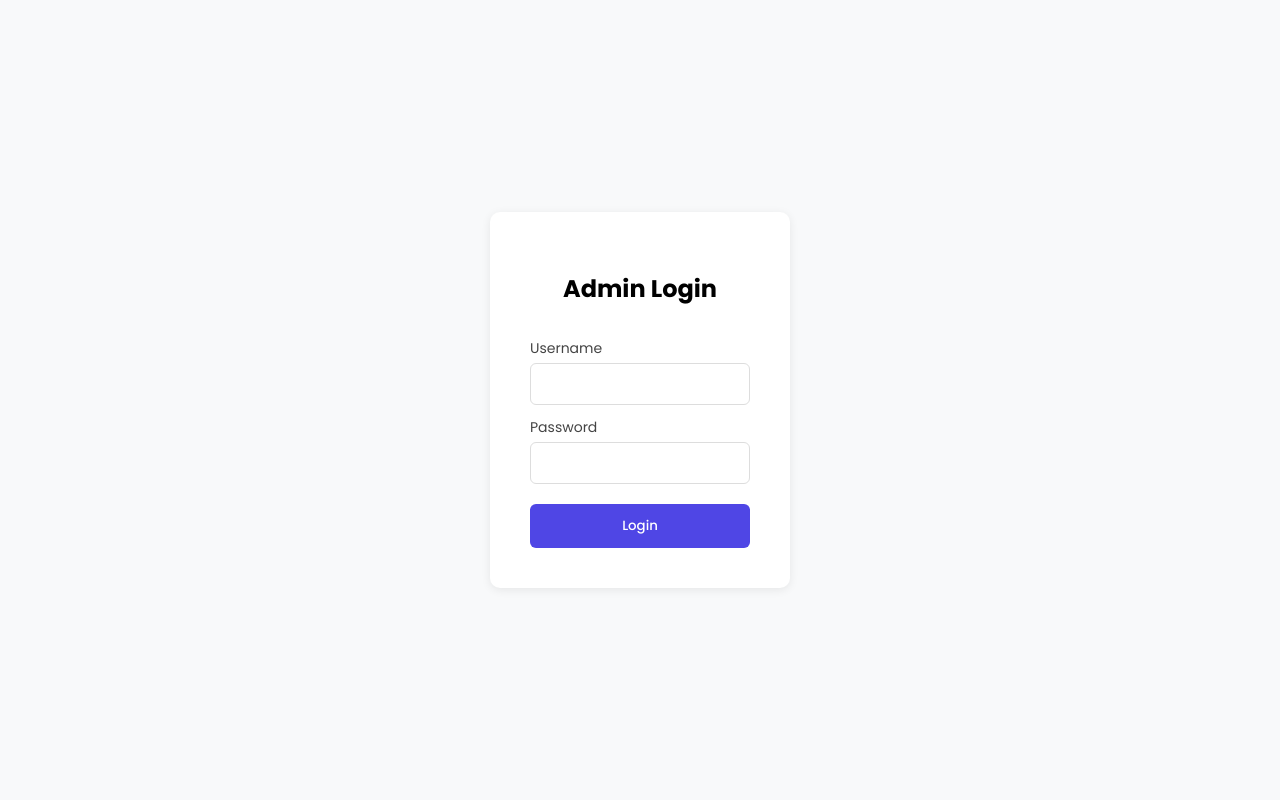
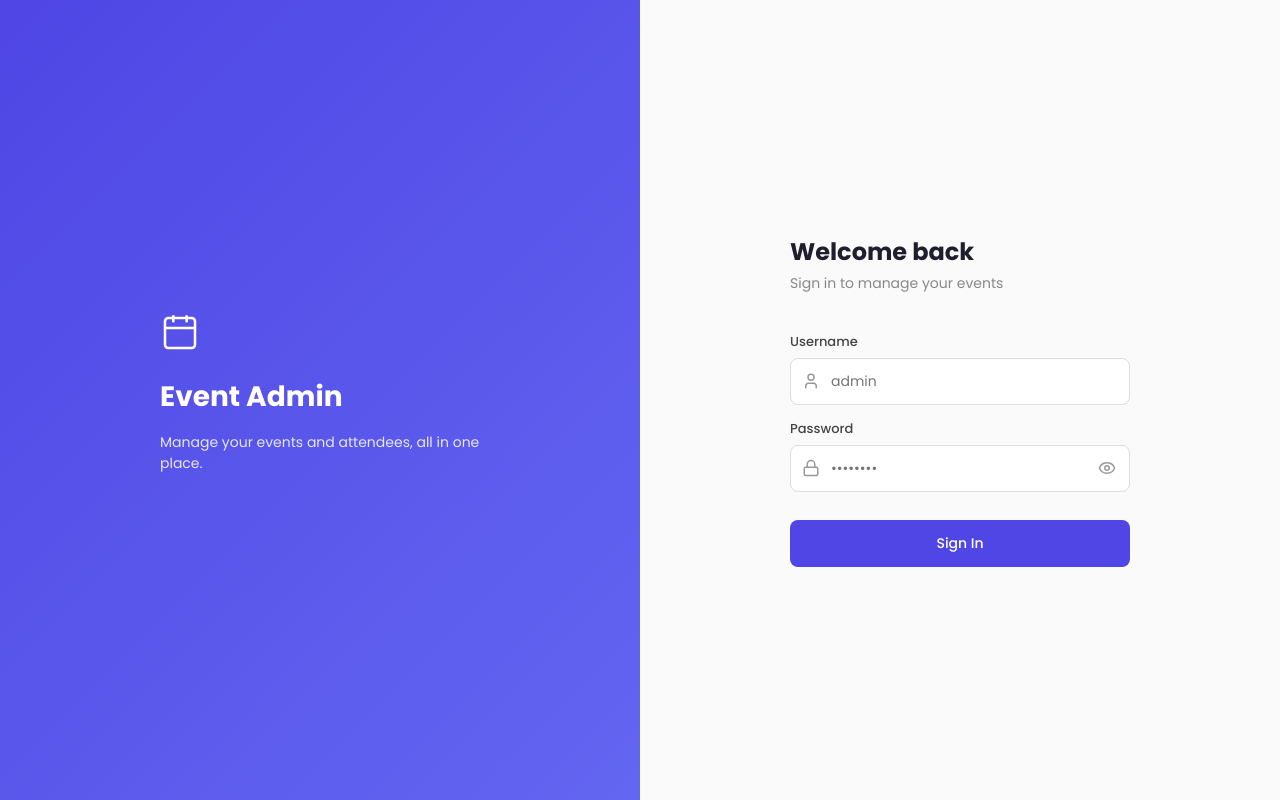
Before and after one commit to w2xw30/EventManagementSystem_4SWD, a React (Vite) app in the folder client/: page /login in a window 1280 px wide. Built offline with nearby package versions, Linux system fonts and the light colour scheme.

Commit message:
Revamp login page and redirect to dashboard

```diff
--- a/client/package.json
+++ b/client/package.json
@@ -11,6 +11,7 @@
   },
   "dependencies": {
     "axios": "^1.18.1",
+    "lucide-react": "^1.28.0",
     "react": "^19.2.7",
     "react-dom": "^19.2.7",
     "react-router-dom": "^7.18.1"
--- a/client/src/pages/Login.css
+++ b/client/src/pages/Login.css
@@ -1,61 +1,150 @@
 .login-page {
   display: flex;
+  min-height: 100vh;
+}
+
+.login-brand {
+  flex: 1;
+  background: linear-gradient(135deg, #4f46e5, #6366f1);
+  color: white;
+  display: flex;
+  align-items: center;
   justify-content: center;
+  padding: 40px;
+}
+
+.login-brand-content {
+  max-width: 320px;
+}
+
+.login-brand-content h1 {
+  margin: 16px 0 8px 0;
+  font-size: 28px;
+}
+
+.login-brand-content p {
+  font-size: 14px;
+  color: rgba(255, 255, 255, 0.85);
+  line-height: 1.5;
+}
+
+.login-form-side {
+  flex: 1;
+  display: flex;
   align-items: center;
-  min-height: 100vh;
-  background-color: #f8f9fa;
+  justify-content: center;
+  background-color: #fafafa;
+  padding: 40px;
 }
 
 .login-form {
-  background: white;
-  padding: 40px;
-  border-radius: 10px;
-  box-shadow: 0 2px 10px rgba(0, 0, 0, 0.08);
-  width: 300px;
+  width: 100%;
+  max-width: 340px;
   display: flex;
   flex-direction: column;
 }
 
 .login-form h2 {
-  margin-bottom: 20px;
-  text-align: center;
+  margin: 0 0 4px 0;
+  font-size: 24px;
+  color: #1e1e2f;
+}
+
+.login-subtext {
+  margin: 0 0 24px 0;
+  font-size: 14px;
+  color: #888;
 }
 
 .login-form label {
-  margin-top: 12px;
-  margin-bottom: 4px;
-  font-size: 14px;
+  margin-top: 14px;
+  margin-bottom: 6px;
+  font-size: 13px;
+  font-weight: 500;
   color: #444;
 }
 
-.login-form input {
-  padding: 10px;
-  border: 1px solid #ddd;
-  border-radius: 6px;
-  font-family: "Poppins", sans-serif;
+.input-with-icon {
+  position: relative;
+  display: flex;
+  align-items: center;
 }
 
-.login-form button {
-  margin-top: 20px;
-  padding: 12px;
+.input-icon {
+  position: absolute;
+  left: 12px;
+  color: #999;
+  pointer-events: none;
+}
+
+.input-with-icon input {
+  width: 100%;
+  padding: 12px 12px 12px 40px;
+  border: 1px solid #ddd;
+  border-radius: 8px;
+  font-family: "Poppins", sans-serif;
+  font-size: 14px;
+  box-sizing: border-box;
+}
+
+.input-with-icon input:focus {
+  outline: none;
+  border-color: #4f46e5;
+}
+
+.toggle-password {
+  position: absolute;
+  right: 10px;
+  background: none;
+  border: none;
+  color: #999;
+  cursor: pointer;
+  display: flex;
+  align-items: center;
+  padding: 4px;
+}
+
+.toggle-password:hover {
+  color: #555;
+}
+
+.login-btn {
+  margin-top: 28px;
+  padding: 13px;
   background-color: #4f46e5;
   color: white;
   border: none;
-  border-radius: 6px;
+  border-radius: 8px;
   cursor: pointer;
   font-family: "Poppins", sans-serif;
   font-weight: 500;
+  font-size: 14px;
 }
 
-.login-form button:hover {
+.login-btn:hover:not(:disabled) {
   background-color: #4338ca;
+}
+
+.login-btn:disabled {
+  opacity: 0.7;
+  cursor: not-allowed;
 }
 
 .login-error {
   background-color: #fee2e2;
   color: #b91c1c;
-  padding: 8px;
+  padding: 10px;
   border-radius: 6px;
-  font-size: 14px;
-  margin-bottom: 10px;
+  font-size: 13px;
+  margin-bottom: 6px;
 }
+
+@media (max-width: 700px) {
+  .login-page {
+    flex-direction: column;
+  }
+  .login-brand {
+    padding: 30px;
+    flex: none;
+  }
+}
--- a/client/src/pages/Login.jsx
+++ b/client/src/pages/Login.jsx
@@ -1,54 +1,89 @@
 import { useState } from "react";
 import { useNavigate } from "react-router-dom";
+import { User, Lock, Eye, EyeOff, Calendar } from "lucide-react";
 import api from "../api/axios";
 import "./Login.css";
 
 function Login() {
   const [username, setUsername] = useState("");
   const [password, setPassword] = useState("");
+  const [showPassword, setShowPassword] = useState(false);
   const [error, setError] = useState("");
+  const [loading, setLoading] = useState(false);
 
   const navigate = useNavigate();
 
   const handleSubmit = async (e) => {
     e.preventDefault();
     setError("");
+    setLoading(true);
 
     try {
       const response = await api.post("/auth/login", { username, password });
       localStorage.setItem("token", response.data.token);
-
-      navigate("/events");
+      navigate("/");
     } catch (err) {
       setError(err.response?.data?.error || "Login failed");
+    } finally {
+      setLoading(false);
     }
   };
 
   return (
     <div className="login-page">
+      {/* Left panel — branding */}
+      <div className="login-brand">
+        <div className="login-brand-content">
+          <Calendar size={40} strokeWidth={1.5} />
+          <h1>Event Admin</h1>
+          <p>Manage your events and attendees, all in one place.</p>
+        </div>
+      </div>
+
+      {/* Right panel — form */}
+      <div className="login-form-side">
         <form className="login-form" onSubmit={handleSubmit}>
-        <h2>Admin Login</h2>
+          <h2>Welcome back</h2>
+          <p className="login-subtext">Sign in to manage your events</p>
 
           {error && <p className="login-error">{error}</p>}
 
           <label>Username</label>
+          <div className="input-with-icon">
+            <User size={18} className="input-icon" />
             <input
               type="text"
               value={username}
               onChange={(e) => setUsername(e.target.value)}
+              placeholder="admin"
               required
             />
+          </div>
 
           <label>Password</label>
+          <div className="input-with-icon">
+            <Lock size={18} className="input-icon" />
             <input
-          type="password"
+              type={showPassword ? "text" : "password"}
               value={password}
               onChange={(e) => setPassword(e.target.value)}
+              placeholder="••••••••"
               required
             />
+            <button
+              type="button"
+              className="toggle-password"
+              onClick={() => setShowPassword(!showPassword)}
+              tabIndex={-1}>
+              {showPassword ? <EyeOff size={18} /> : <Eye size={18} />}
+            </button>
+          </div>
 
-        <button type="submit">Login</button>
+          <button type="submit" className="login-btn" disabled={loading}>
+            {loading ? "Signing in..." : "Sign In"}
+          </button>
         </form>
+      </div>
     </div>
   );
 }
```
Also changed, not shown: 1 other file (tests, documents, lock files or other folders). Lines whose indentation alone changed are shown as unchanged.
